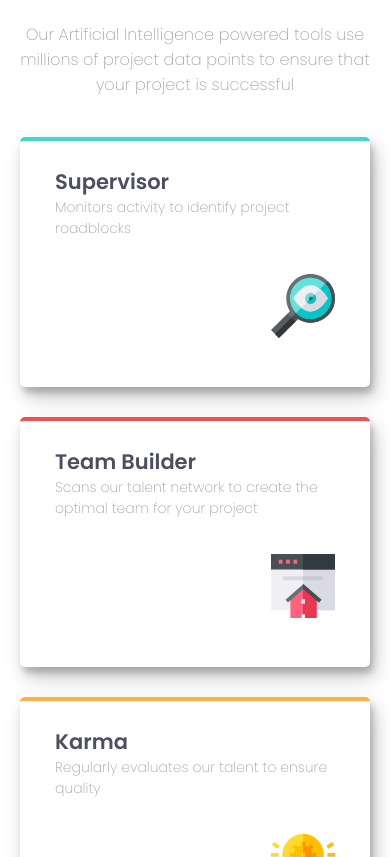
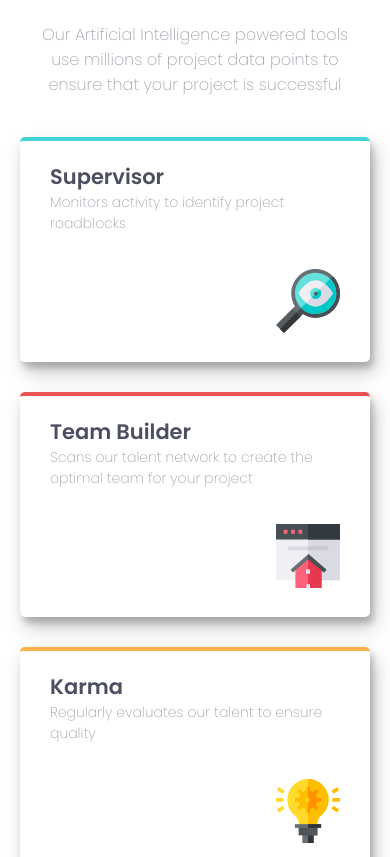
Before and after one commit to beejoy/FrontendMentor.FourCardService, a plain HTML site: page index.html in a window 390 px wide. Shown: the part 243-1100 px from the top of the page. Drawn offline with Linux system fonts and the light colour scheme.

Commit message:
Updated CSS for responsiveness

```diff
--- a/styles.css
+++ b/styles.css
@@ -21,7 +21,7 @@ h1, h2 {
     flex-direction: column;
     align-items: center;
 
-    margin: 40px 0;
+    margin: 40px 20px;
 }
 #header-container > h1 {
     font-family: inherit;
@@ -52,18 +52,22 @@ h1, h2 {
     display: flex;
     flex-direction: column;
     align-items: center;
-    width: 25%;
+    width: 31%;
     margin: 0 30px;
 }
 .feature-box {
     height: 250px;
-    width: 350px;
+    width: 31%; /*350px;*/
 
     padding: 25px 35px;
 
     border-radius: 5px;
     box-shadow: 5px 10px 20px hsla(0, 0%, 0%, 0.23), 3px 6px 6px hsla(0, 0%, 0%, 0.19);
 }
+#feature-box-middle > .feature-box {
+    width: 100%;
+}
+
 .feature-box-red {
     border-top: 4px solid hsl(0, 78%, 62%);
     margin-bottom: 30px;
@@ -90,7 +94,7 @@ h1, h2 {
 }
 .attribution a { color: hsl(228, 45%, 44%); }
 
-@media only screen and (max-width: 768px) {
+@media only screen and (max-width: 1023px) {
     body {
         font-size: 14px;
         width: 100%;
@@ -108,10 +112,24 @@ h1, h2 {
         flex-direction: column;
         justify-content: center;
         align-items: center;
+        padding-left: 20px;
+        padding-right: 20px;
     }
 
     #feature-box-middle {
         margin: 30px 0;
         width: 100%;
+        max-width: 350px;
+    }
+
+    .feature-box {
+        height: 225px;
+        width: 100%;
+        max-width: 350px;
+
+        padding: 20px 30px;
+
+        border-radius: 5px;
+        box-shadow: 5px 10px 20px hsla(0, 0%, 0%, 0.23), 3px 6px 6px hsla(0, 0%, 0%, 0.19);
     }
 }
```
